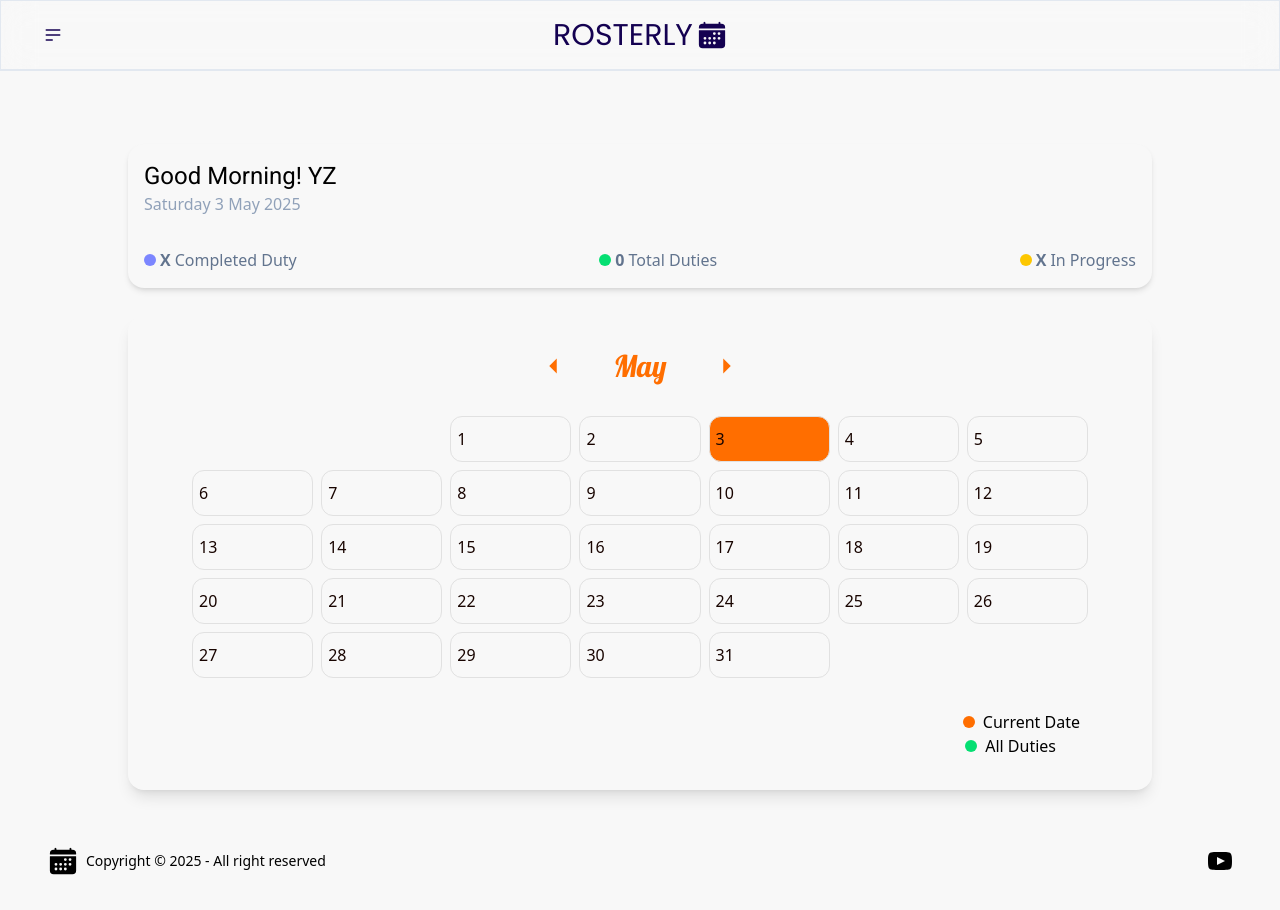
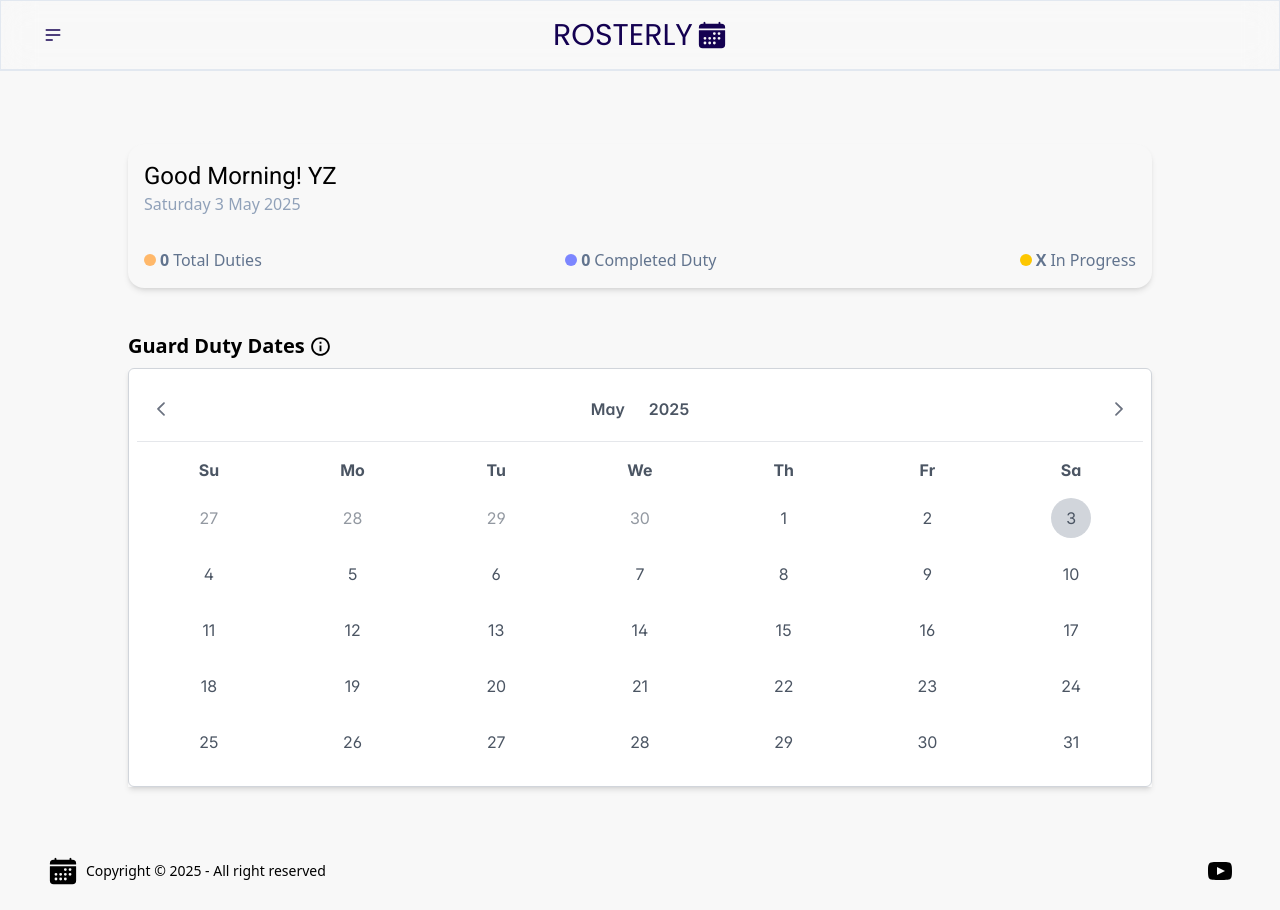
Before and after one commit to ongkitwei/Rosterly, a Next.js app: page / in a window 1280 px wide. Built offline with nearby package versions, Linux system fonts and the light colour scheme; no server answers; the database is empty.

Commit message:
Used primereact calendar, and added filter feature in view duty

```diff
--- a/package.json
+++ b/package.json
@@ -18,6 +18,8 @@
     "mongoose": "^8.14.1",
     "next": "15.3.1",
     "next-themes": "^0.4.6",
+    "primeicons": "^7.0.0",
+    "primereact": "^10.9.5",
     "react": "^19.0.0",
     "react-dom": "^19.0.0",
     "react-hot-toast": "^2.5.2",
--- a/src/app/page.js
+++ b/src/app/page.js
@@ -1,12 +1,14 @@
 import HomepageStats from "@/components/HomepageStats";
 import Calendar from "@/ui/Calendar";
+import Calendar2 from "@/ui/Calendar2";
 import React from "react";
 
 function page() {
   return (
-    <div className="flex flex-col items-center gap-7">
+    <div className="flex flex-col items-center gap-7 min-h-screen">
       <HomepageStats />
-      <Calendar />
+      {/* <Calendar /> */}
+      <Calendar2 />
     </div>
   );
 }
--- a/src/app/view-duty/page.jsx
+++ b/src/app/view-duty/page.jsx
@@ -5,9 +5,16 @@
 import { useAtom } from "jotai";
 import { homePageStatsAtoms } from "@/jotai/HomePageAtoms";
 import axios from "axios";
+import Filter from "@/ui/Filter";
 
 function page() {
   const [data, setData] = useAtom(homePageStatsAtoms);
+  const [filter, setFilter] = useState("ALL");
+  // const [filteredData, setFilteredData] = useState([]);
+
+  // useEffect(() => {
+  //   setFilteredData(data);
+  // }, [data]);
 
   useEffect(() => {
     const getUsers = async () => {
@@ -22,9 +29,28 @@
     getUsers();
   }, []);
 
+  const filteredData = data.filter((x) => x.camp == filter || filter == "ALL");
+
+  function handleBedokFilter() {
+    console.log("bedok camp filter");
+    setFilter("BEDOK");
+  }
+  function handleDieppeFilter() {
+    console.log("dieppe camp filter");
+    setFilter("DIEPPE");
+  }
+  function handleAllData() {
+    console.log("show all data");
+    setFilter("ALL");
+  }
   return (
-    <div className="mt-32 flex flex-col items-center">
-      {data.map((x, index) => (
+    <div className="mt-24 flex flex-col items-center">
+      <Filter
+        handleBedokFilter={handleBedokFilter}
+        handleDieppeFilter={handleDieppeFilter}
+        handleAllData={handleAllData}
+      />
+      {filteredData.map((x, index) => (
         <DutiesCard
           key={index}
           date={x.date}
--- a/src/components/HomepageStats.jsx
+++ b/src/components/HomepageStats.jsx
@@ -53,17 +53,17 @@
       <p className="text-slate-400">{todayFormatted}</p>
       <div className="flex flex-row items-center justify-between text-slate-500 pt-8">
         <div className="flex items-center gap-1 text-sm md:text-base">
+          <p className="h-3 w-3 bg-orange-300 rounded-md"></p>
+          <span className="font-bold">{data?.length}</span>
+          <span>Total Duties</span>
+        </div>
+        <div className="flex items-center gap-1 text-sm md:text-base">
           <p className="h-3 w-3 bg-indigo-400 rounded-md"></p>
-          <span className="font-bold">X</span>
+          {/* <span className="font-bold">X</span> */}
+          <span className="font-bold">{dateHasPassed}</span>
           <span>Completed Duty</span>
         </div>
-        <div className="flex items-center gap-1 text-sm md:text-base">
-          <p className="h-3 w-3 bg-green-400 rounded-md"></p>
-          <span className="font-bold">{data?.length}</span>
-          {/* <span className="font-bold">{dateHasPassed}</span> */}
 
-          <span>Total Duties</span>
-        </div>
         <div className="flex items-center gap-1 text-sm md:text-base">
           <p className="h-3 w-3 bg-yellow-400 rounded-md"></p>
 
--- a/src/ui/Calendar.jsx
+++ b/src/ui/Calendar.jsx
@@ -35,6 +35,7 @@
 
 function Calendar() {
   const router = useRouter();
+
   useEffect(() => {
     router.refresh();
   }, []);
@@ -48,6 +49,7 @@
   const [data, setData] = useAtom(homePageStatsAtoms);
   const [currentMonthNumberReflected, setCurrentMonthNumberReflected] =
     useState(sgDate.getMonth());
+  const [isLoading, setIsLoading] = useState(true);
 
   const currentMonthName = months[currentMonthNumberReflected];
 
@@ -67,7 +69,7 @@
   );
 
   return (
-    <div className="w-full max-w-[95%] lg:max-w-[80%] mx-auto shadow-lg rounded-2xl p-1 py-5 md:p-8">
+    <div className="w-full max-w-[95%] lg:max-w-[80%] mx-auto shadow-lg rounded-2xl p-1 py-5 md:p-8 bg-base-100">
       <h1
         className={`text-secondary text-3xl font-bold flex justify-center items-center gap-3 ${lobsterFont.className}`}
       >
@@ -90,6 +92,7 @@
           }}
         />
       </h1>
+
       <div className="grid grid-cols-7 gap-2 p-8">
         <span></span>
         <span></span>
--- /dev/null
+++ b/src/ui/Calendar2.jsx
@@ -0,0 +1,54 @@
+"use client";
+import React, { useState } from "react";
+import { useAtom } from "jotai";
+import "primereact/resources/themes/lara-light-indigo/theme.css";
+import "primereact/resources/primereact.min.css";
+import "primeicons/primeicons.css";
+import { Calendar } from "primereact/calendar";
+import { homePageStatsAtoms } from "@/jotai/HomePageAtoms";
+import { IoMdInformationCircleOutline } from "react-icons/io";
+
+function Calendar2() {
+  const [date, setDate] = useState(null);
+  const [data, setData] = useAtom(homePageStatsAtoms);
+  console.log(data);
+  const redDatesArray = data.map((entry) => entry.date); // array of "YYYY-MM-DD" strings
+  const redDatesSet = new Set(redDatesArray);
+
+  const pad = (n) => n.toString().padStart(2, "0");
+
+  const dateTemplate = (dateObj) => {
+    const formatted = `${dateObj.year}-${pad(dateObj.month + 1)}-${pad(
+      dateObj.day
+    )}`;
+    const isRedDate = redDatesSet.has(formatted);
+
+    return (
+      <div
+        className={`w-full h-full flex items-center justify-center rounded-full ${
+          isRedDate ? "bg-orange-300 font-semibold" : ""
+        }`}
+      >
+        {dateObj.day}
+      </div>
+    );
+  };
+
+  return (
+    <div className="w-full max-w-[95%] lg:max-w-[80%] pt-4">
+      <h2 className="text-xl font-bold mb-2 flex items-center gap-1">
+        Guard Duty Dates
+        <IoMdInformationCircleOutline size={23} />
+      </h2>
+      <Calendar
+        value={date}
+        onChange={(e) => setDate(e.value)}
+        inline
+        dateTemplate={dateTemplate}
+        className="w-full shadow-md"
+      />
+    </div>
+  );
+}
+
+export default Calendar2;
--- /dev/null
+++ b/src/ui/Filter.jsx
@@ -0,0 +1,37 @@
+import React from "react";
+
+function Filter({ handleBedokFilter, handleDieppeFilter, handleAllData }) {
+  return (
+    <div className="filter pb-8">
+      <input
+        className="btn filter-reset"
+        type="radio"
+        name="metaframeworks"
+        aria-label="All"
+      />
+      <input
+        className="btn bg-slate-100"
+        type="radio"
+        name="metaframeworks"
+        aria-label="Bedok"
+        onChange={handleBedokFilter}
+      />
+      <input
+        className="btn bg-slate-100"
+        type="radio"
+        name="metaframeworks"
+        aria-label="Dieppe"
+        onChange={handleDieppeFilter}
+      />
+      <input
+        className="btn bg-slate-100"
+        type="radio"
+        name="metaframeworks"
+        aria-label="All"
+        onChange={handleAllData}
+      />
+    </div>
+  );
+}
+
+export default Filter;
```
Also changed, not shown: 1 other file (tests, documents, lock files or other folders).
